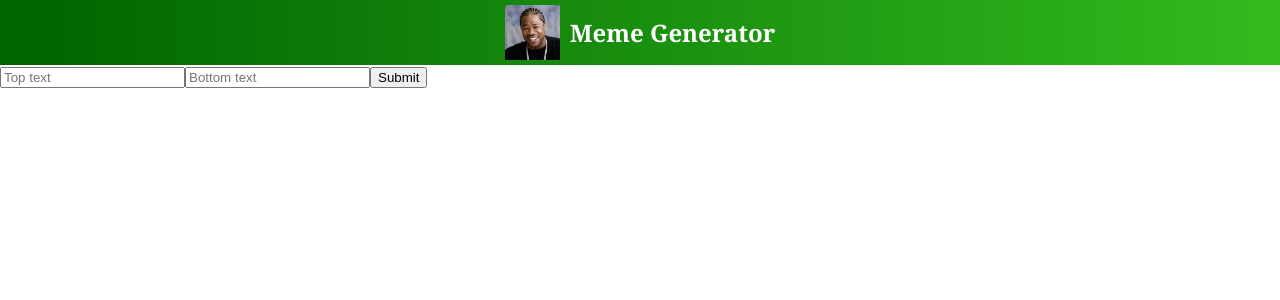
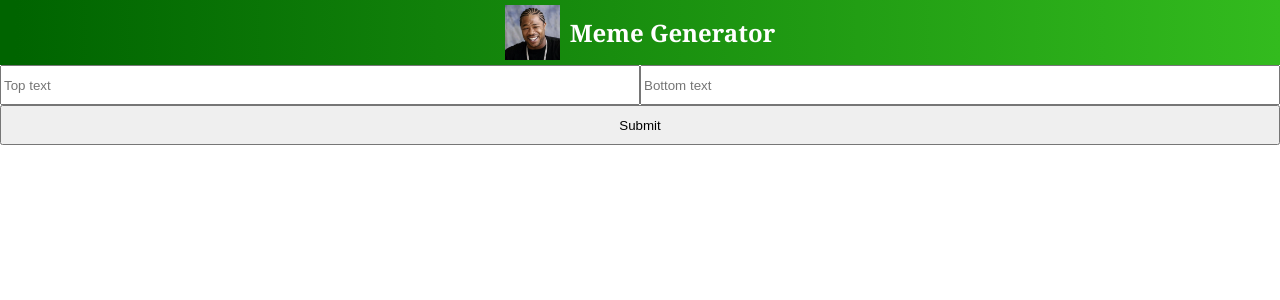
Before and after one commit to abnercabrera28/Meme-Generator, a React (Create React App) app: page / in a window 1280 px wide. Shown: the top 300 px of the page. Built offline with nearby package versions, Linux system fonts and the light colour scheme.

Commit message:
styled form and form button

```diff
--- a/src/index.css
+++ b/src/index.css
@@ -21,3 +21,12 @@ body {
   height: 55px;
   padding-right: 10px;
 }
+
+.form {
+  display: grid;
+  grid-template: 40px 40px / 1fr 1fr;
+}
+
+.form-button {
+  grid-column: 1 / -1;
+}
```
